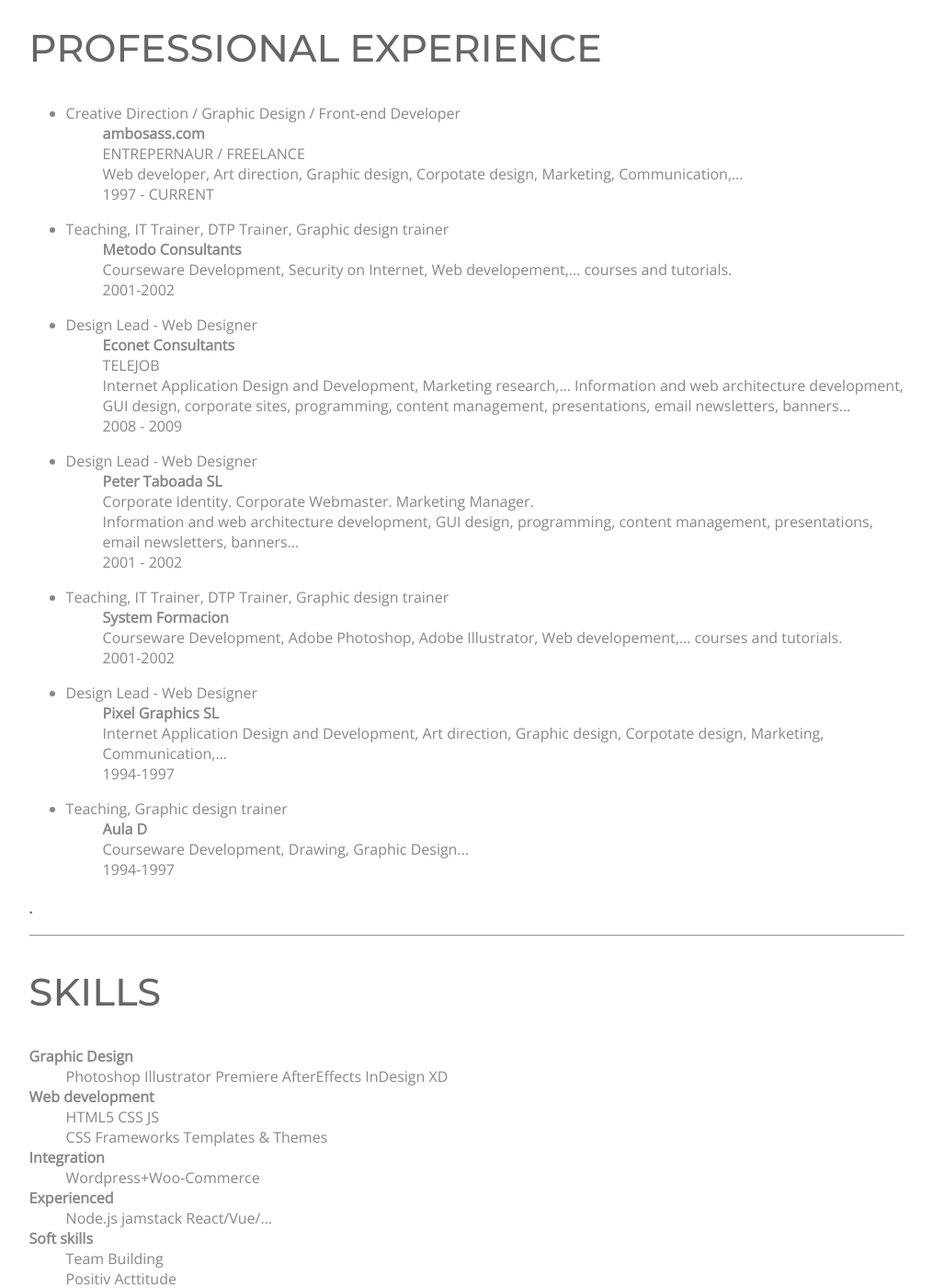
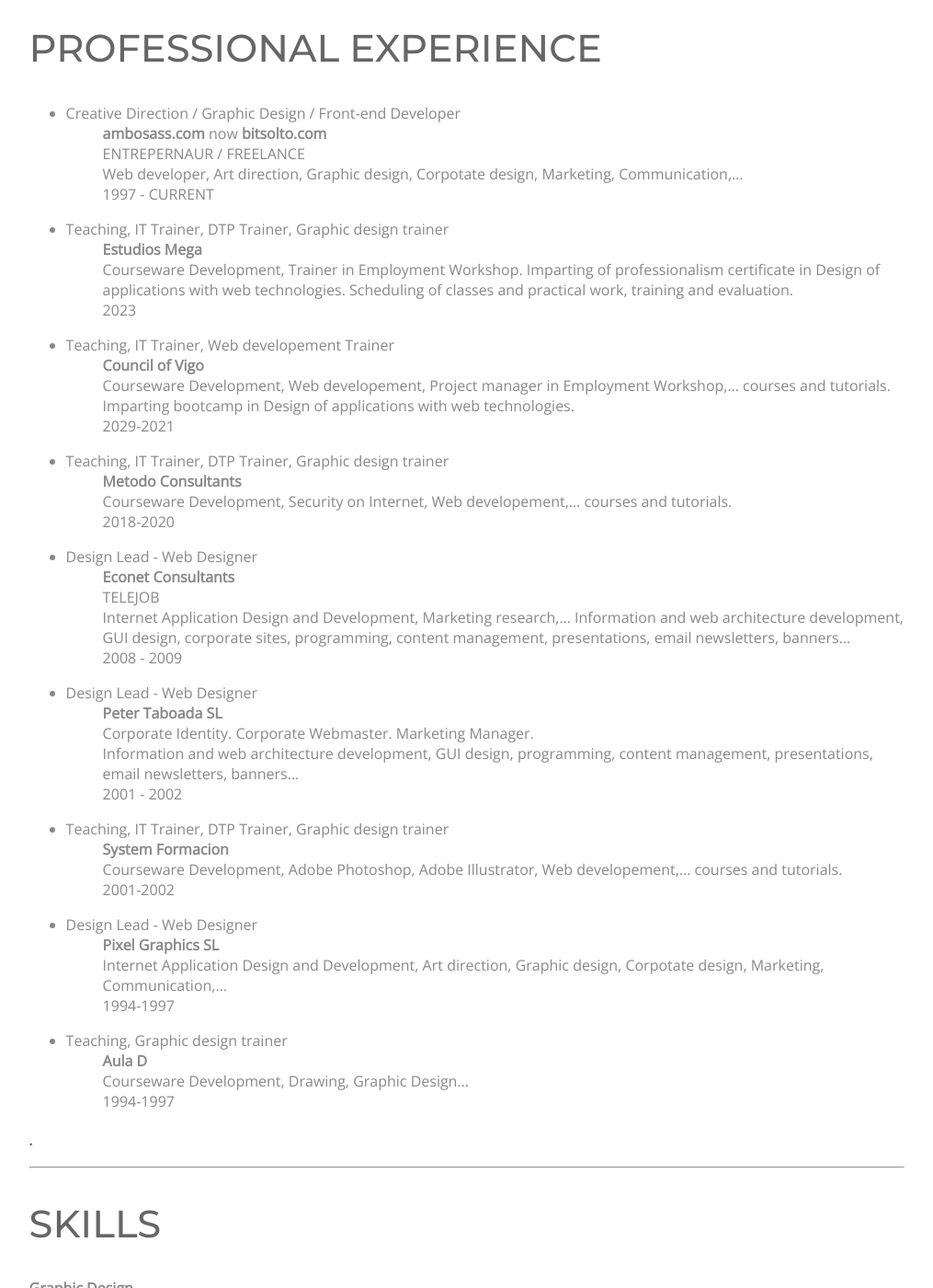
Before and after one commit to nunhes/nunhes.github.io, a Jekyll site: the page built from cv/index.md, in a window 1280 px wide and 1400 px high, scrolled down 1350 px. Shown: the whole window at 92% size, without its empty margins (132-1147 px from the left). Built offline with Jekyll 4.4.1, drawn with Linux system fonts in a browser that asks for light colours; nearby versions of some CDN libraries; some of the changed text lies outside the part shown.

Commit message:
update
2023 updates

```diff
--- /dev/null
+++ b/CNAME
@@ -0,0 +1 @@
+bitsolto.com
--- a/_includes/footer.html
+++ b/_includes/footer.html
@@ -1,6 +1,5 @@
 <footer>
 	<div>
-
 		<ul>
 			<li>
 				<a href="mailto:nunhes@gmail.com">email</a>
@@ -9,7 +8,7 @@
 				<a href="https://github.com/nunhes">github.com/nunhes</a>
 			</li>
 			<li>
-																<small>&copy; nunhes 2017</small>
+				<small>&copy; nunhes 2017-2023</small>
 			</li>
 		</ul>
 	</div>
--- a/_includes/svg-icons.html
+++ b/_includes/svg-icons.html
@@ -2,22 +2,25 @@
     <a target="_blank" href="https://github.com/nunhes">
         <i class="fab fa-github"></i>
     </a>
+    <a target="_blank" href="https://stackoverflow.com/story/nunhes">
+        <i class="fab fa-stack-overflow"></i>
+    </a>
+    <a target="_blank" href="https://www.linkedin.com/in/ismael-bernardez">
+        <i class="fab fa-linkedin"></i>
+    </a>
+    <a target="_blank" href="https://logopond.com/nunhes/profile/58909">
+        <i class="fab fa-free-code-camp"></i>
+    </a>
+    <a target="_blank" href="https://www.behance.net/nunhes">
+        <i class="fab fa-behance"></i>
+    </a>
     <a target="_blank" href="https://twitter.com/nunhes">
         <i class="fab fa-twitter"></i>
     </a>
-    <a target="_blank" href="https://stackoverflow.com/story/nunhes">
-        <i class="fab fa-stack-overflow"></i>
-    </a>
-    <a target="_blank" href="https://www.linkedin.com/in/ismaelbernardez">
-        <i class="fab fa-linkedin"></i>
-    </a>
-    <a target="_blank" href="https://www.freecodecamp.org">
-        <i class="fab fa-free-code-camp"></i>
-    </a>
-    <a target="_blank" href="https://www.behance.net">
-        <i class="fab fa-behance"></i>
-    </a>
-    <a target="_blank" href="https://codepen.io">
+    <a target="_blank" href="https://www.redbubble.com/es/people/nunhes/shop">
+        <i class="fas fa-shopping-basket"></i>
+    </a -->
+    <!-- a target="_blank" href="https://codepen.io/nunhes">
         <i class="fab fa-codepen"></i>
-    </a>
+    </a -->
 </div>
--- a/cv/index.md
+++ b/cv/index.md
@@ -51,15 +51,27 @@
 ## PROFESSIONAL EXPERIENCE
 
 - Creative Direction / Graphic Design / Front-end Developer
-: **ambosass.com**
+: **ambosass.com** now **bitsolto.com**
 : ENTREPERNAUR / FREELANCE
 : Web developer, Art direction, Graphic design, Corpotate design, Marketing, Communication,...
 : 1997 - CURRENT
 
 - Teaching, IT Trainer, DTP Trainer, Graphic design trainer
+: **Estudios Mega**
+: Courseware Development, Trainer in Employment Workshop. Imparting of professionalism certificate in Design of applications with web
+technologies. Scheduling of classes and practical work, training and evaluation.
+: 2023
+
+- Teaching, IT Trainer, Web developement Trainer
+: **Council of Vigo**
+: Courseware Development, Web developement, Project manager in Employment Workshop,... courses and tutorials. Imparting bootcamp in Design of applications with web
+technologies.
+: 2029-2021
+
+- Teaching, IT Trainer, DTP Trainer, Graphic design trainer
 : **Metodo Consultants**
 : Courseware Development, Security on Internet, Web developement,... courses and tutorials.
-: 2001-2002
+: 2018-2020
 
 - Design Lead - Web Designer
 : **Econet Consultants**
@@ -114,5 +126,5 @@
 
 ***
 ## MORE INFO
-- Personal site: [www.ambosass.com](http://www.ambosass.com){:target="_blank"}
-- More [www.ambosass.com/old/promo10](http://www.ambosass.com/old/promo10){:target="_blank"}
+- Personal site: [www.bitsolto.com](http://www.bitsolto.com){:target="_blank"}
+- [CV PDF](https://nunhes.github.io/cv/docs/cv__IsmaelBernardez_2023.pdf){:target="_blank"}
```
Also changed, not shown: other parts of cv/index.md (+2 -2 lines), about/index.md (+1 -1 lines), README.md, 2 other files. Lines whose indentation alone changed are shown as unchanged.
